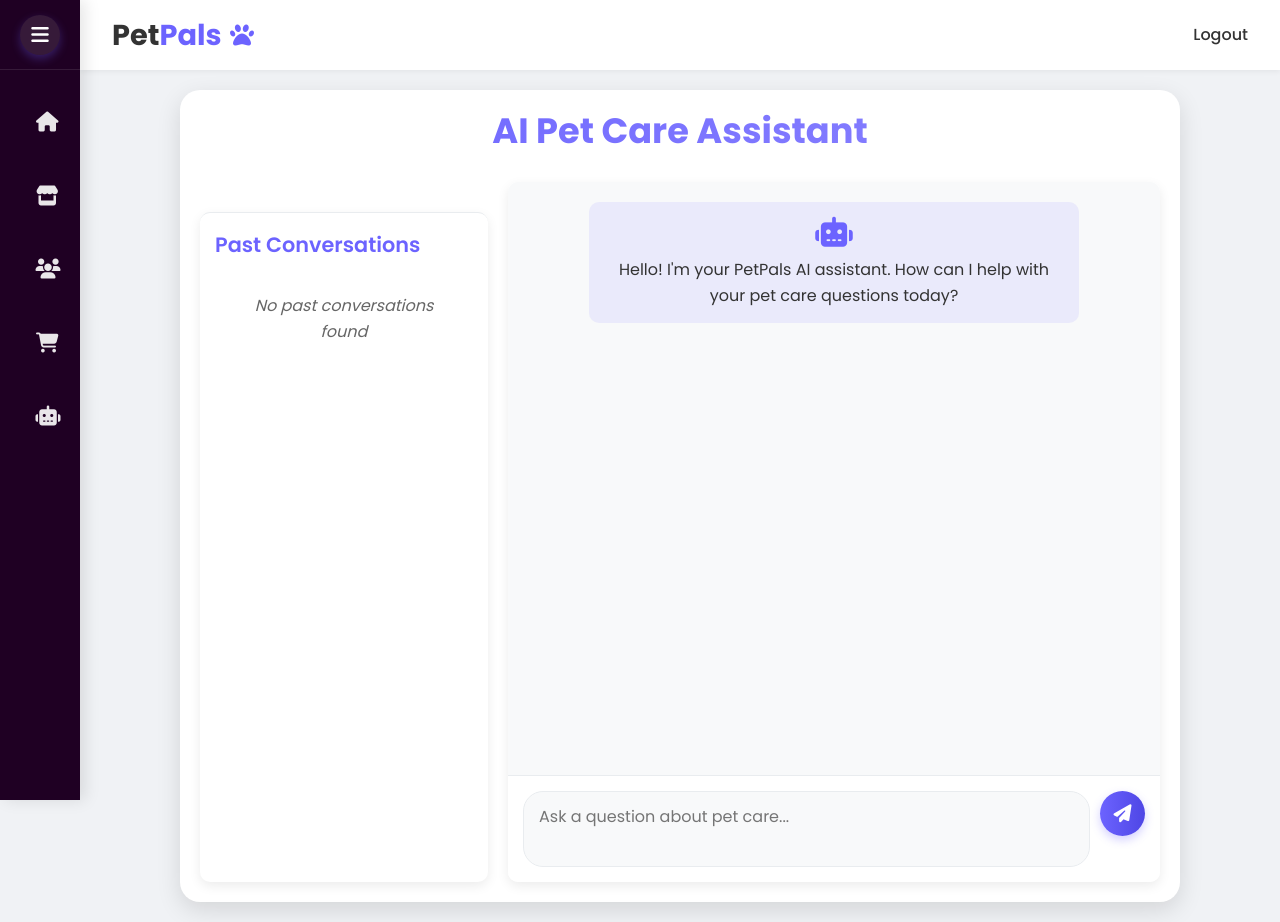
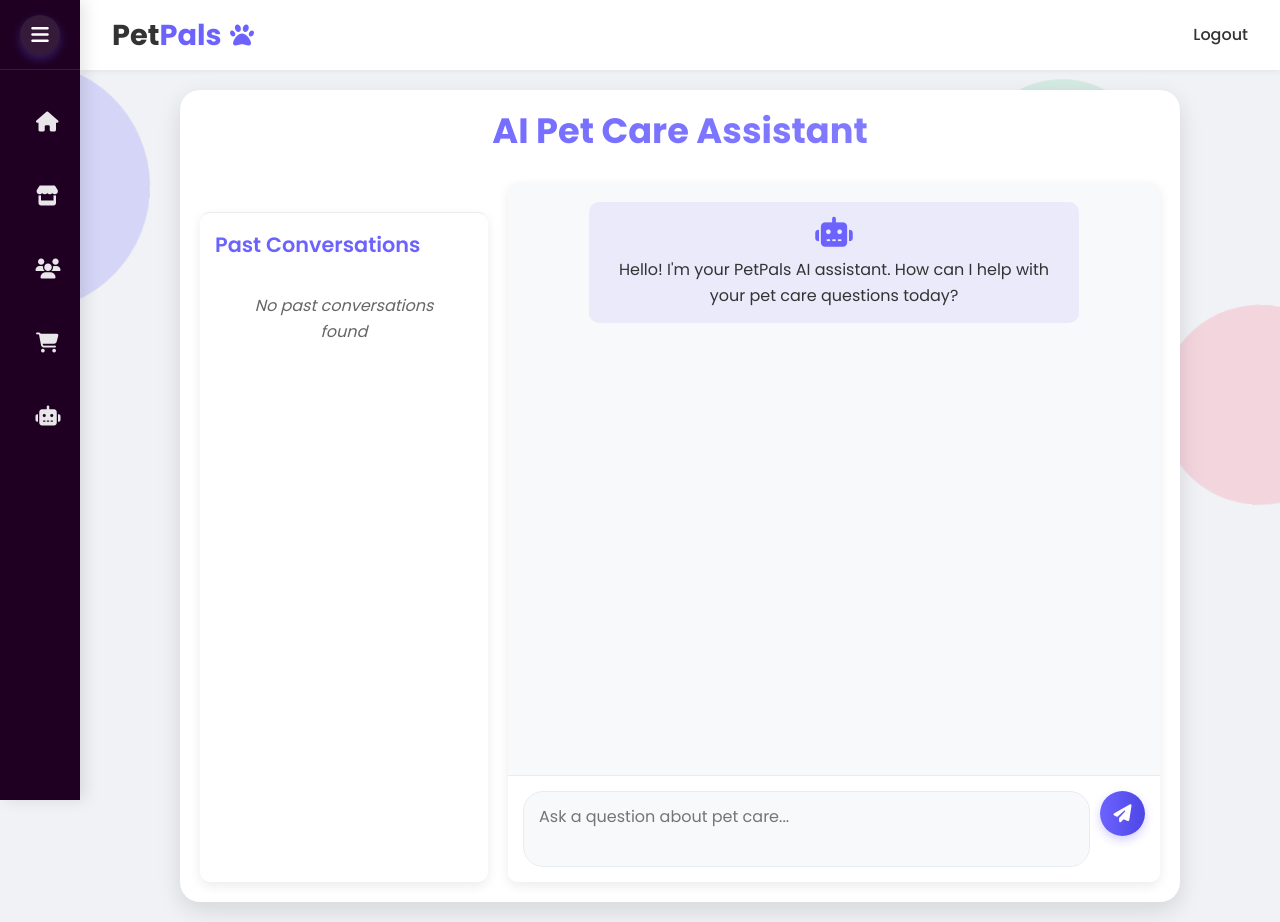
Before and after one commit to Grimreaper00025/PetPals, a Flask app: page /ai_help in a window 1280 px wide. Run offline with Flask 3, Linux system fonts and the light colour scheme; some libraries are stand-ins or nearby versions.

Commit message:
added animation

```diff
--- a/templates/ai_help.html
+++ b/templates/ai_help.html
@@ -5,6 +5,15 @@
 {% block styles %}
 <link href="https://fonts.googleapis.com/css2?family=Poppins:wght@300;400;500;600;700&display=swap" rel="stylesheet">
 <link rel="stylesheet" href="{{ url_for('static', filename='css/ai_help.css') }}">
+<style>
+    .background-animation {
+    z-index: 1;
+
+}
+.container{
+    z-index: 2;
+}
+</style>
 {% endblock %}
 
 {% block content %}
@@ -67,6 +76,94 @@
 <script>
 $(document).ready(function() {
     // Create ripple effects for bubbles
+    function createRipples() {
+        // Initial ripples for all bubbles
+        $('.bubble').each(function() {
+            createRippleForBubble($(this));
+        });
+
+        // Set up regular ripple creation for all bubbles
+        setInterval(function() {
+            $('.bubble').each(function() {
+                // 50% chance to create a ripple for each bubble on each interval
+                if (Math.random() > 0.5) {
+                    createRippleForBubble($(this));
+                }
+            });
+        }, 2000); // Every 2 seconds check all bubbles
+    }
+
+    // Helper function for creating ripples
+    function createRippleForBubble(bubble) {
+        const bubbleWidth = bubble.width();
+        const bubbleHeight = bubble.height();
+
+        const ripple = $('<div class="ripple"></div>');
+        ripple.css({
+            width: bubbleWidth,
+            height: bubbleHeight,
+            left: 0,
+            top: 0
+        });
+
+        bubble.append(ripple);
+
+        // Remove ripple after animation completes
+        setTimeout(function() {
+            ripple.remove();
+        }, 3000);
+    }
+
+    // Add dynamic bubble creation
+    function addRandomBubble() {
+        const colors = [
+            'var(--bubble-red)',
+            'var(--bubble-blue)',
+            'var(--bubble-green)',
+            'var(--bubble-yellow)',
+            'var(--bubble-purple)'
+        ];
+
+        const size = Math.floor(Math.random() * 150) + 100; // Random size between 100-250px
+        const posX = Math.floor(Math.random() * 100); // Random X position
+        const posY = Math.floor(Math.random() * 100); // Random Y position
+        const colorIndex = Math.floor(Math.random() * colors.length);
+        const animDelay = Math.floor(Math.random() * 10);
+
+        const bubble = $('<div class="bubble"></div>');
+        bubble.css({
+            width: size + 'px',
+            height: size + 'px',
+            left: posX + '%',
+            top: posY + '%',
+            background: colors[colorIndex],
+            animationDelay: animDelay + 's',
+            opacity: 0
+        });
+
+        $('.background-animation').append(bubble);
+
+        // Fade in the bubble
+        setTimeout(function() {
+            bubble.css('opacity', 1);
+        }, 100);
+
+        // Remove bubble after some time
+        setTimeout(function() {
+            bubble.css('opacity', 0);
+            setTimeout(function() {
+                bubble.remove();
+            }, 1000);
+        }, 30000 + Math.random() * 15000); // Remove after 30-45 seconds
+    }
+
+    // Initialize ripples and bubbles
+    createRipples();
+    setInterval(addRandomBubble, 8000); // Add a new bubble every 8 seconds
+    for (let i = 0; i < 3; i++) {
+        setTimeout(addRandomBubble, i * 2000);
+    }
+
 
 
     // Initialize conversation variables
```
